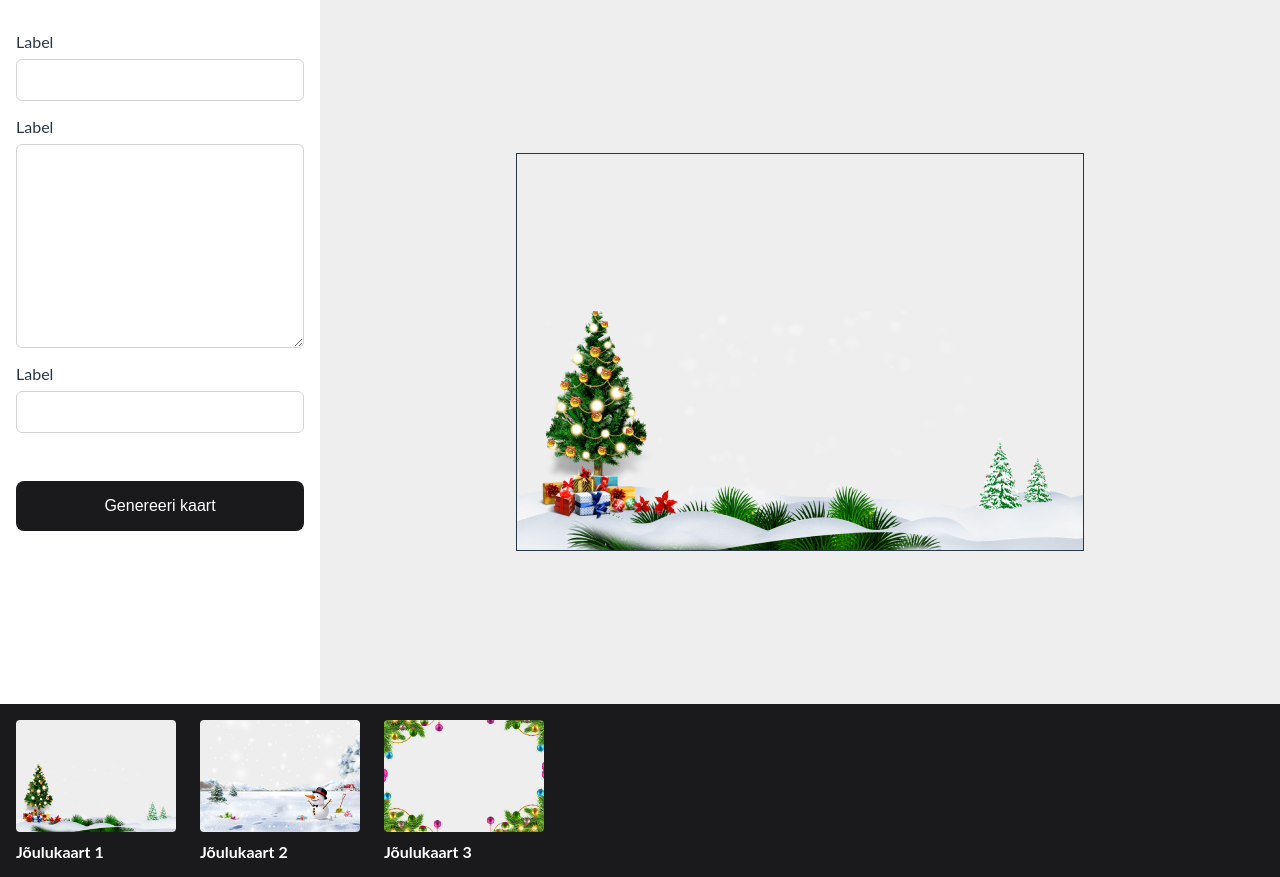
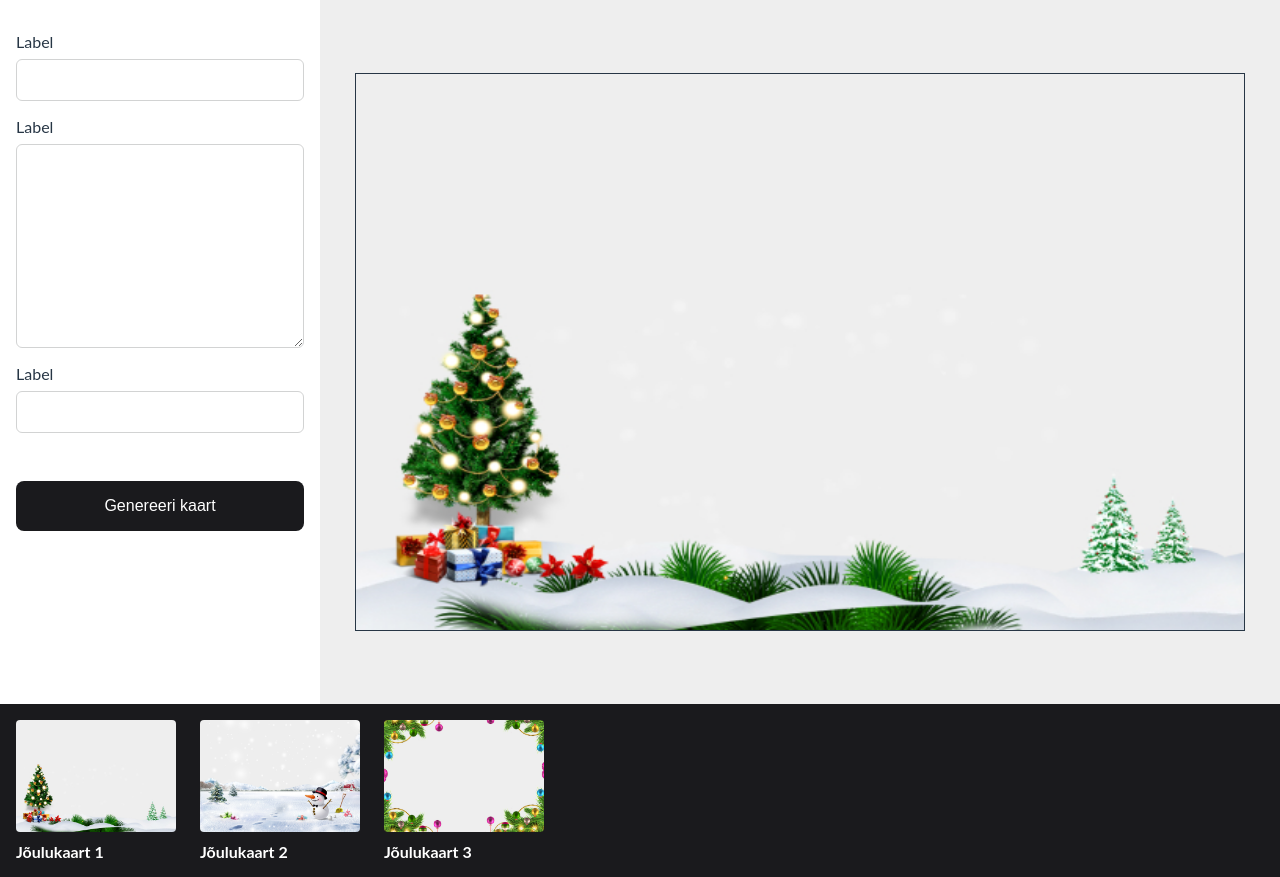
Before and after one commit to hkotsar/card-system, a React (Create React App) app: page / in a window 1280 px wide. Both pictures are taken after a click on the element "Jõulukaart 1". Built offline with nearby package versions, Linux system fonts and the light colour scheme.

Commit message:
card size testing

```diff
--- a/src/components/selected-card/SelectedCard.jsx
+++ b/src/components/selected-card/SelectedCard.jsx
@@ -109,7 +109,7 @@ function SelectedCard({selectedImg}) {
                 <button className="form__button" onClick={generateImage}>Genereeri kaart</button>
             </div>
         </aside>
-        <canvas className="canvas" ref={canvasRef} width={566} height={396} />
+        <canvas className="canvas" ref={canvasRef} width={888} height={556} />
     </div>
   )
 }
```
